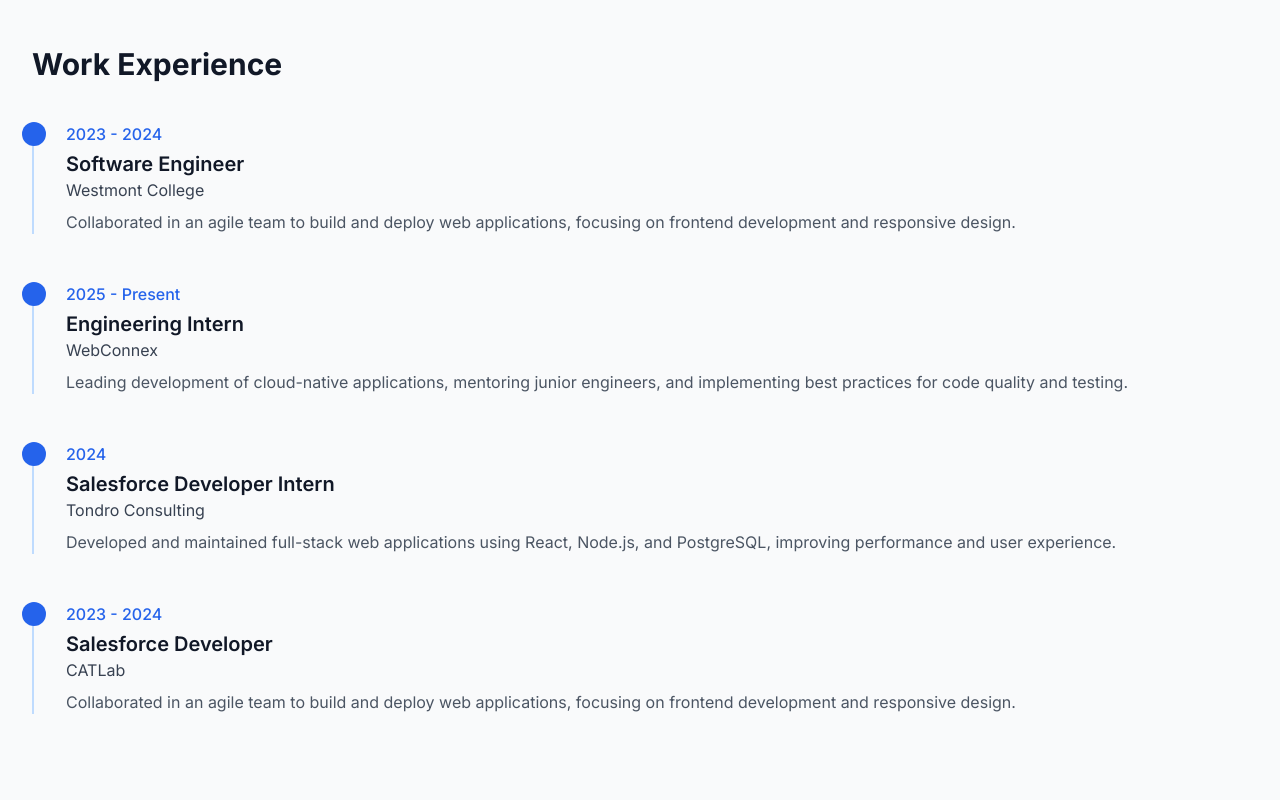
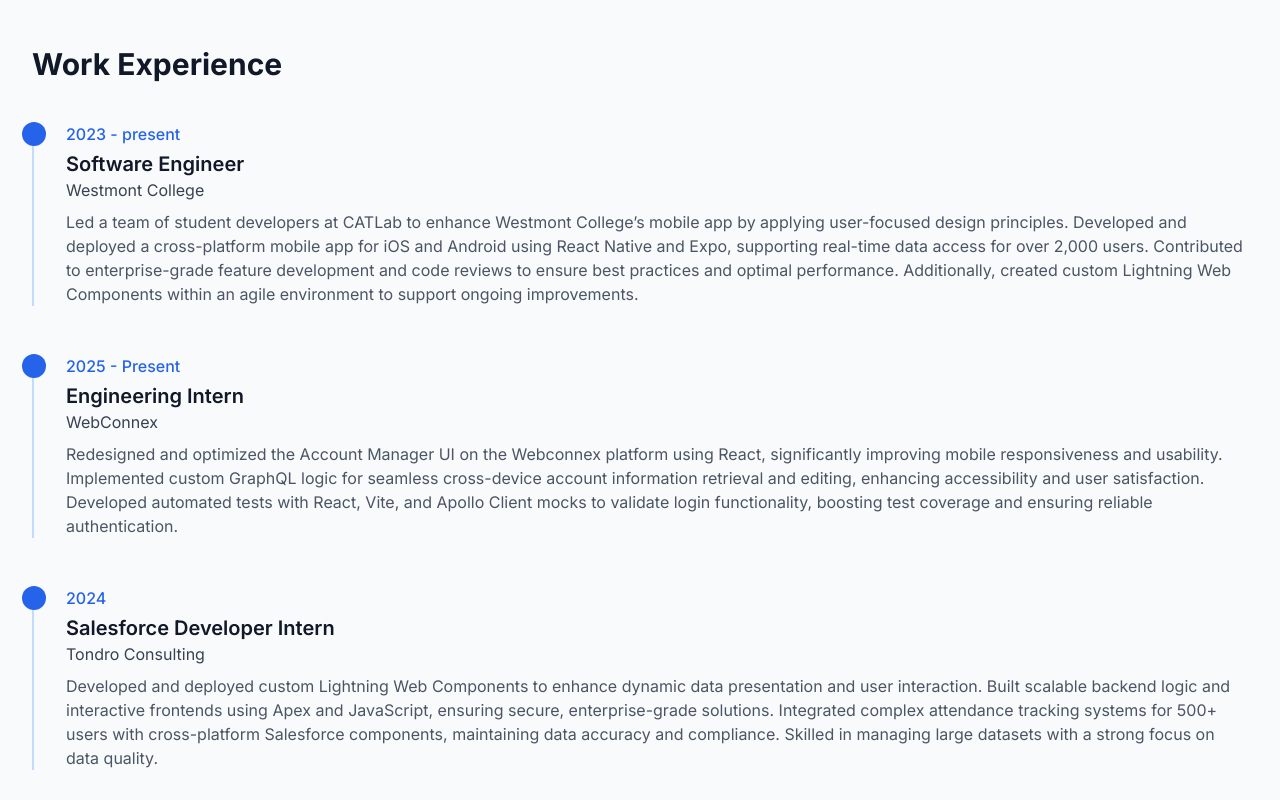
Before and after one commit to Brycyn/personal-site, a React (Vite) app: page /about in a window 1280 px wide. Shown: the part 1240-2040 px from the top of the page. Built offline with nearby package versions, Linux system fonts and the light colour scheme.

Commit message:
adjusted work experience on personal site

```diff
--- a/src/pages/About/About.tsx
+++ b/src/pages/About/About.tsx
@@ -45,30 +45,29 @@ const About: React.FC = () => {
     {
       company: "Westmont College",
       role: "Software Engineer",
-      period: "2023 - 2024",
+      period: "2023 - present",
       description:
-        "Collaborated in an agile team to build and deploy web applications, focusing on frontend development and responsive design.",
+        " Led a team of student developers at CATLab to enhance Westmont College’s mobile app by applying user-focused design principles. Developed and deployed a cross-platform mobile app for iOS and Android using React Native and Expo, supporting real-time data access for over 2,000 users. Contributed to enterprise-grade feature development and code reviews to ensure best practices and optimal performance. Additionally, created custom Lightning Web Components within an agile environment to support ongoing improvements.",
     },
     {
       company: "WebConnex",
       role: "Engineering Intern",
       period: "2025 - Present",
       description:
-        "Leading development of cloud-native applications, mentoring junior engineers, and implementing best practices for code quality and testing.",
+        "Redesigned and optimized the Account Manager UI on the Webconnex platform using React, significantly improving mobile responsiveness and usability. Implemented custom GraphQL logic for seamless cross-device account information retrieval and editing, enhancing accessibility and user satisfaction. Developed automated tests with React, Vite, and Apollo Client mocks to validate login functionality, boosting test coverage and ensuring reliable authentication.",
     },
     {
       company: "Tondro Consulting",
       role: "Salesforce Developer Intern",
       period: "2024",
-      description:
-        "Developed and maintained full-stack web applications using React, Node.js, and PostgreSQL, improving performance and user experience.",
+      description: `Developed and deployed custom Lightning Web Components to enhance dynamic data presentation and user interaction. Built scalable backend logic and interactive frontends using Apex and JavaScript, ensuring secure, enterprise-grade solutions. Integrated complex attendance tracking systems for 500+ users with cross-platform Salesforce components, maintaining data accuracy and compliance. Skilled in managing large datasets with a strong focus on data quality.`,
     },
     {
       company: "CATLab",
       role: "Salesforce Developer",
       period: "2023 - 2024",
       description:
-        "Collaborated in an agile team to build and deploy web applications, focusing on frontend development and responsive design.",
+        "Collaborated in an agile team to build and deploy web applications in salesforce (LWC), focusing on frontend development and responsive design.",
     },
   ];
 
@@ -133,6 +132,7 @@ const About: React.FC = () => {
               </a>
               <a
                 href={Resume}
+                target={"_blank"}
                 className="flex items-center gap-2 px-4 py-2 bg-white dark:bg-gray-800 text-gray-900 dark:text-gray-100 border border-gray-300 dark:border-gray-700 rounded-lg hover:bg-gray-100 dark:hover:bg-gray-700 transition-colors"
               >
                 <FileText size={18} /> Resume
```
